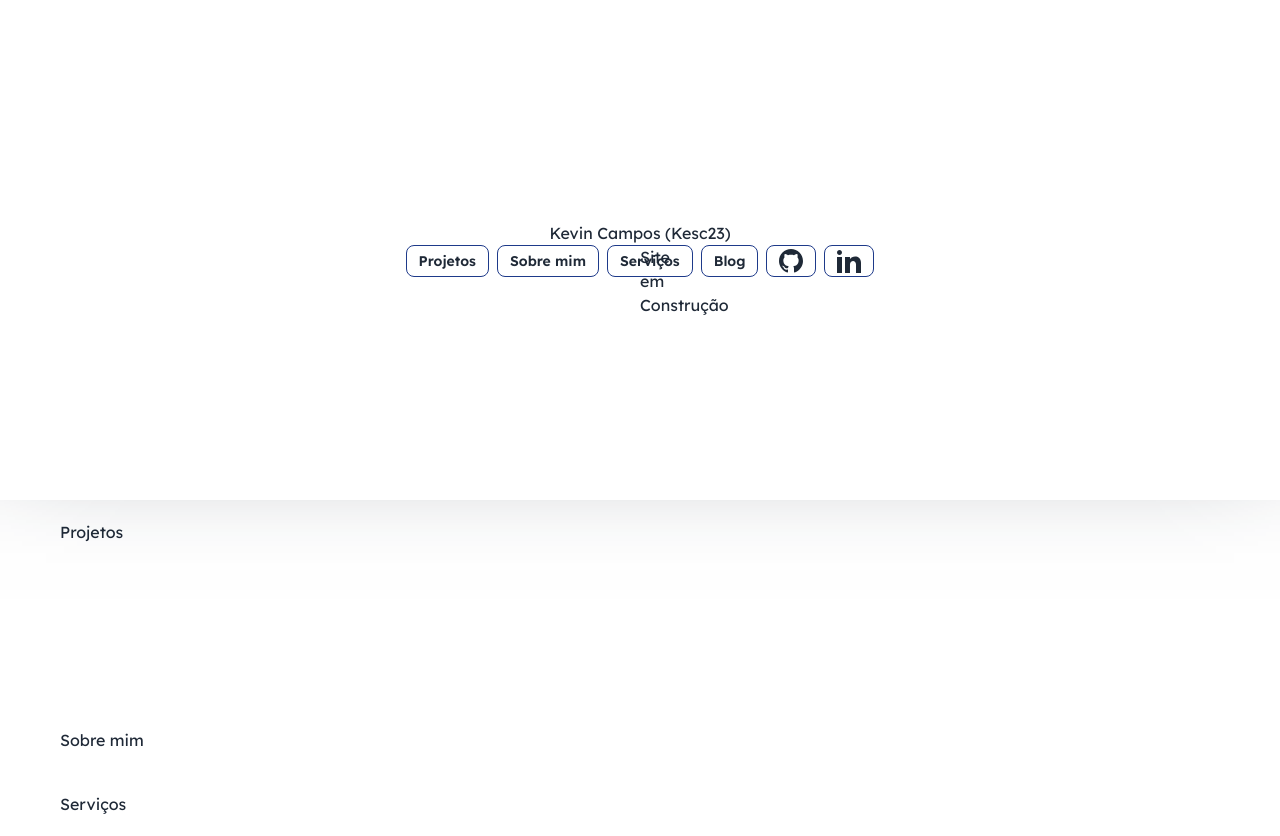
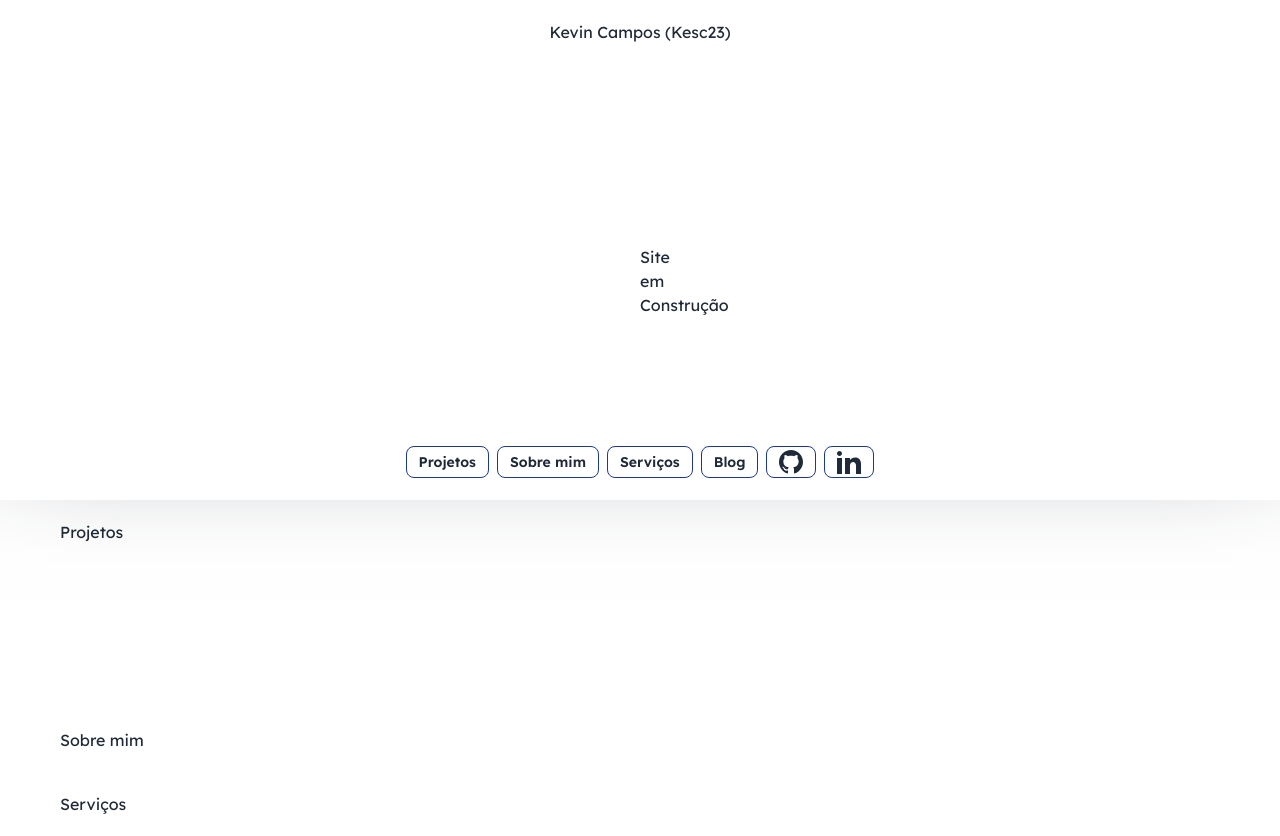
Before and after one commit to kesc23/kesc23.github.io, a SvelteKit app: page / in a window 1280 px wide. Built offline with nearby package versions, Linux system fonts and the light colour scheme.

Commit message:
Update +page.svelte

```diff
--- a/src/routes/+page.svelte
+++ b/src/routes/+page.svelte
@@ -15,11 +15,11 @@
 <svelte:window bind:scrollY={y}></svelte:window>
 
 <header style="box-shadow: 0px -95px 130px;">
-    <div class="p-5" style="display: flex; flex-wrap: wrap; max-height: 100%; max-width: 1200px; width: 100%; margin-inline: auto;" id="nav">
+    <div class="p-5 h-full" style="display: flex; flex-wrap: wrap; max-height: 100%; max-width: 1200px; width: 100%; margin-inline: auto;" id="nav">
         <h1>Kevin Campos (Kesc23)</h1>
         <h2 class="{hideonscroll}">Site em Construção</h2>
         <nav>
-            <ul class="flex gap-2 p-[unset] m-[unset]">
+            <ul class="flex flex-wrap gap-2 p-[unset] m-[unset]">
                 <li><a class="_menubtn dark:hover:!text-base-content" href="#projetos">Projetos</a></li>
                 <li><a class="_menubtn dark:hover:!text-base-content" href="#sobremim">Sobre mim</a></li>
                 <li><a class="_menubtn dark:hover:!text-base-content" href="#servicos">Serviços</a></li>
```
